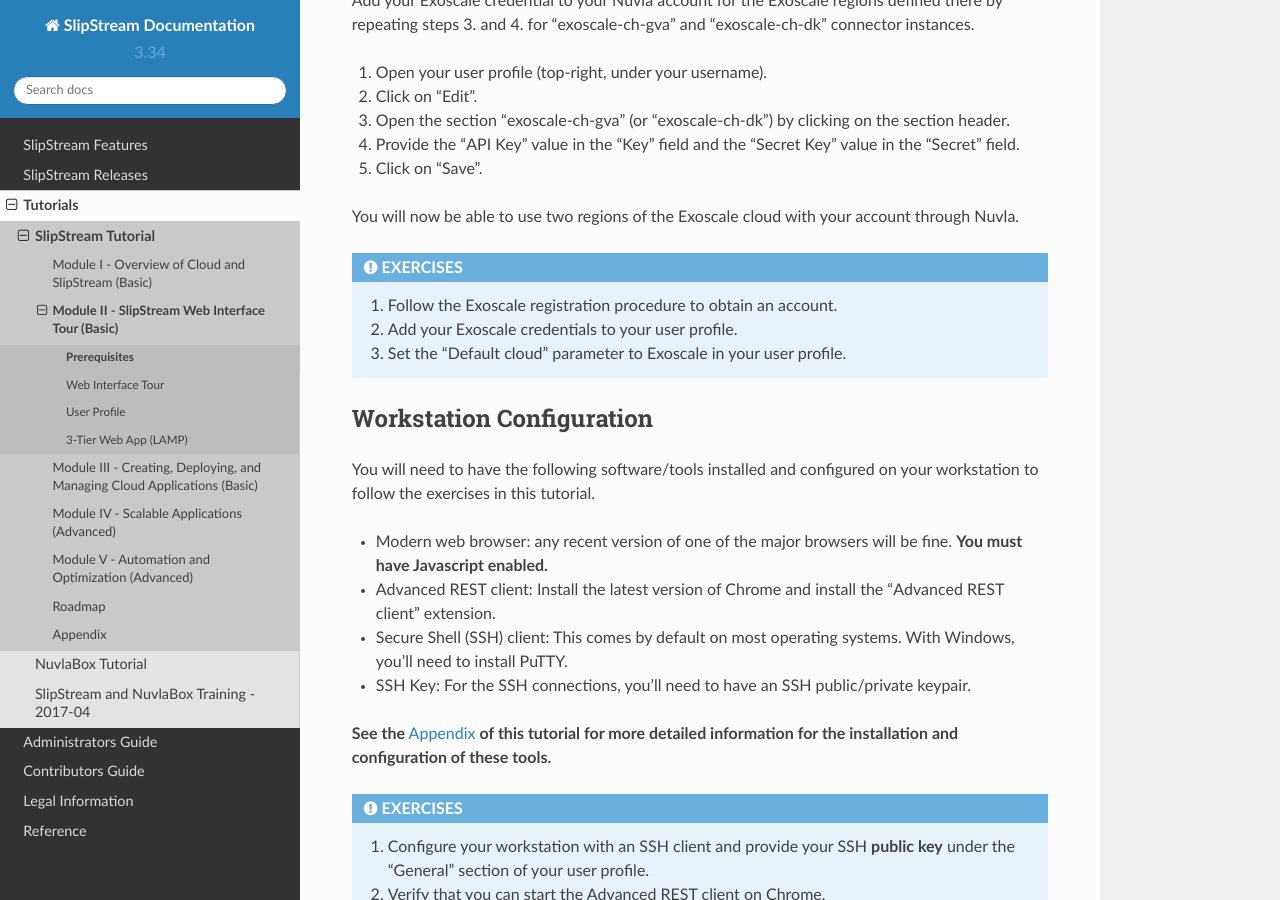
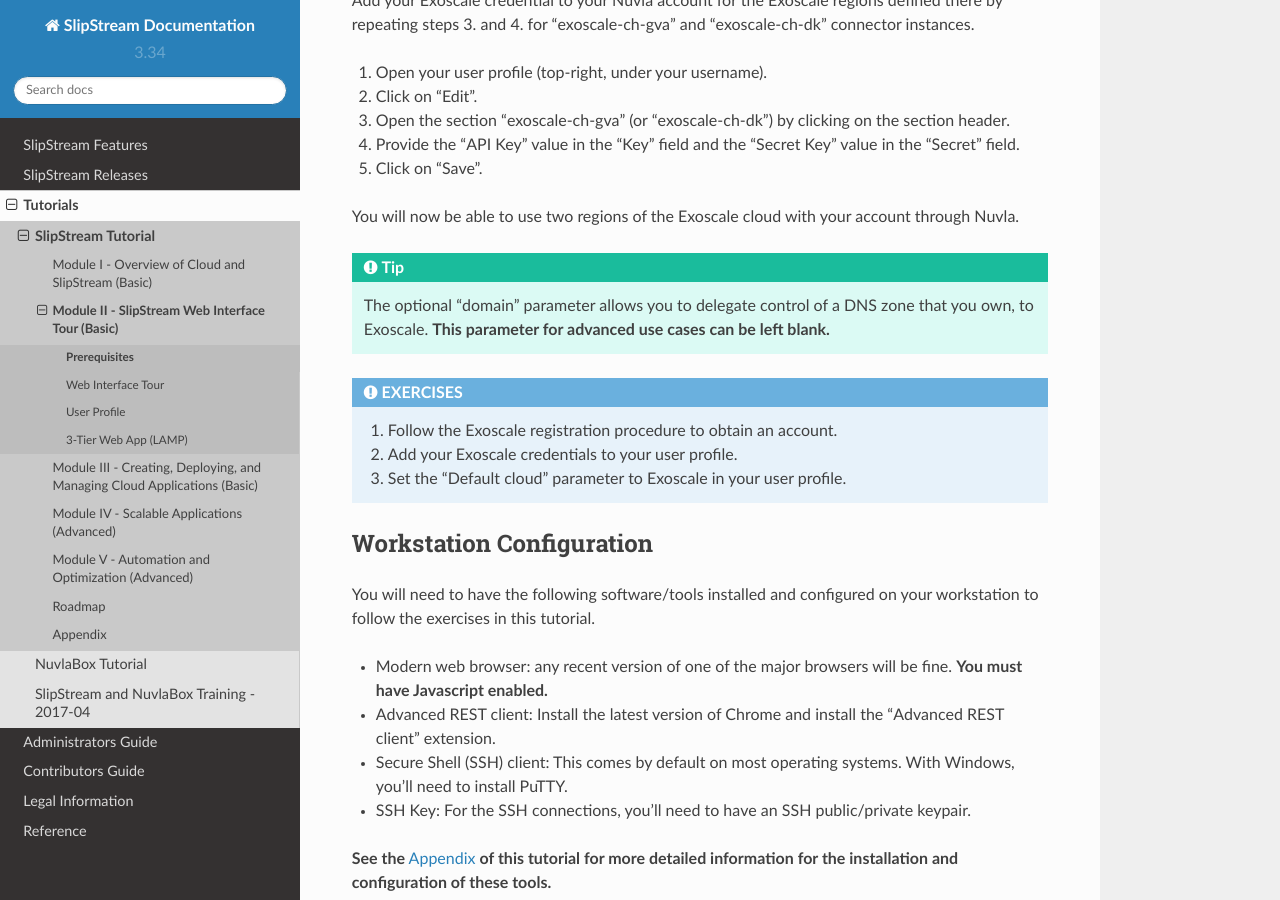
Before and after one commit to slipstream/SlipStreamDocumentation, a Sphinx documentation site: the page built from docs/tutorials/ss/prerequisites.rst, in a window 1280 px wide and 900 px high, scrolled down 3371 px. Built offline with Sphinx 7.4.7 and the Read the Docs theme 2.0.0, drawn with Linux system fonts in a browser that asks for light colours.

Commit message:
provide more information on domain parameter

```diff
--- a/docs/tutorials/ss/prerequisites.rst
+++ b/docs/tutorials/ss/prerequisites.rst
@@ -166,6 +166,12 @@
 You will now be able to use two regions of the Exoscale cloud with your account
 through Nuvla.
 
+.. tip::
+
+   The optional "domain" parameter allows you to delegate control of a DNS
+   zone that you own, to Exoscale.  **This parameter for advanced use cases
+   can be left blank.**
+
 .. admonition:: EXERCISES
 
    1. Follow the Exoscale registration procedure to obtain an account.
```
